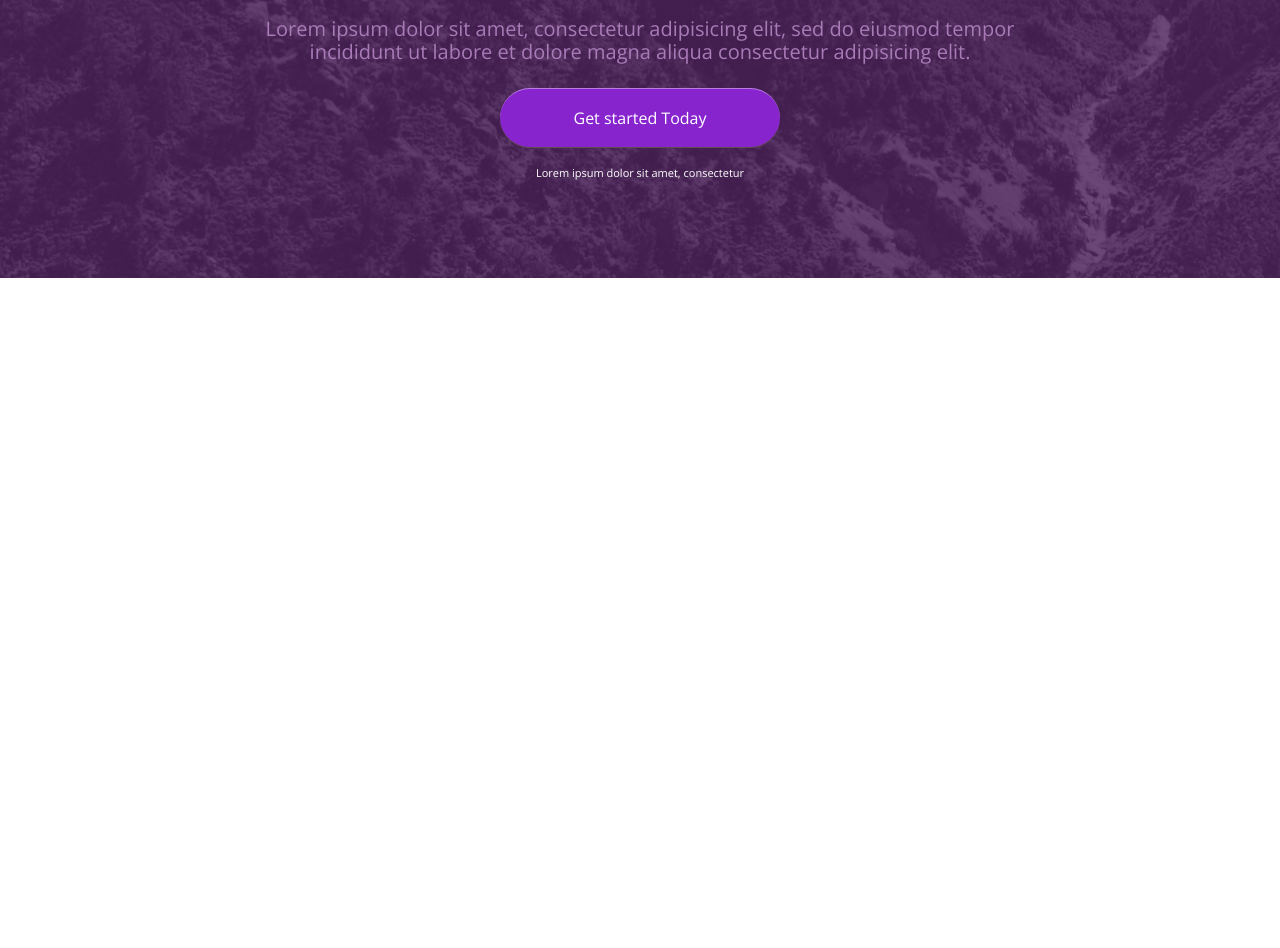
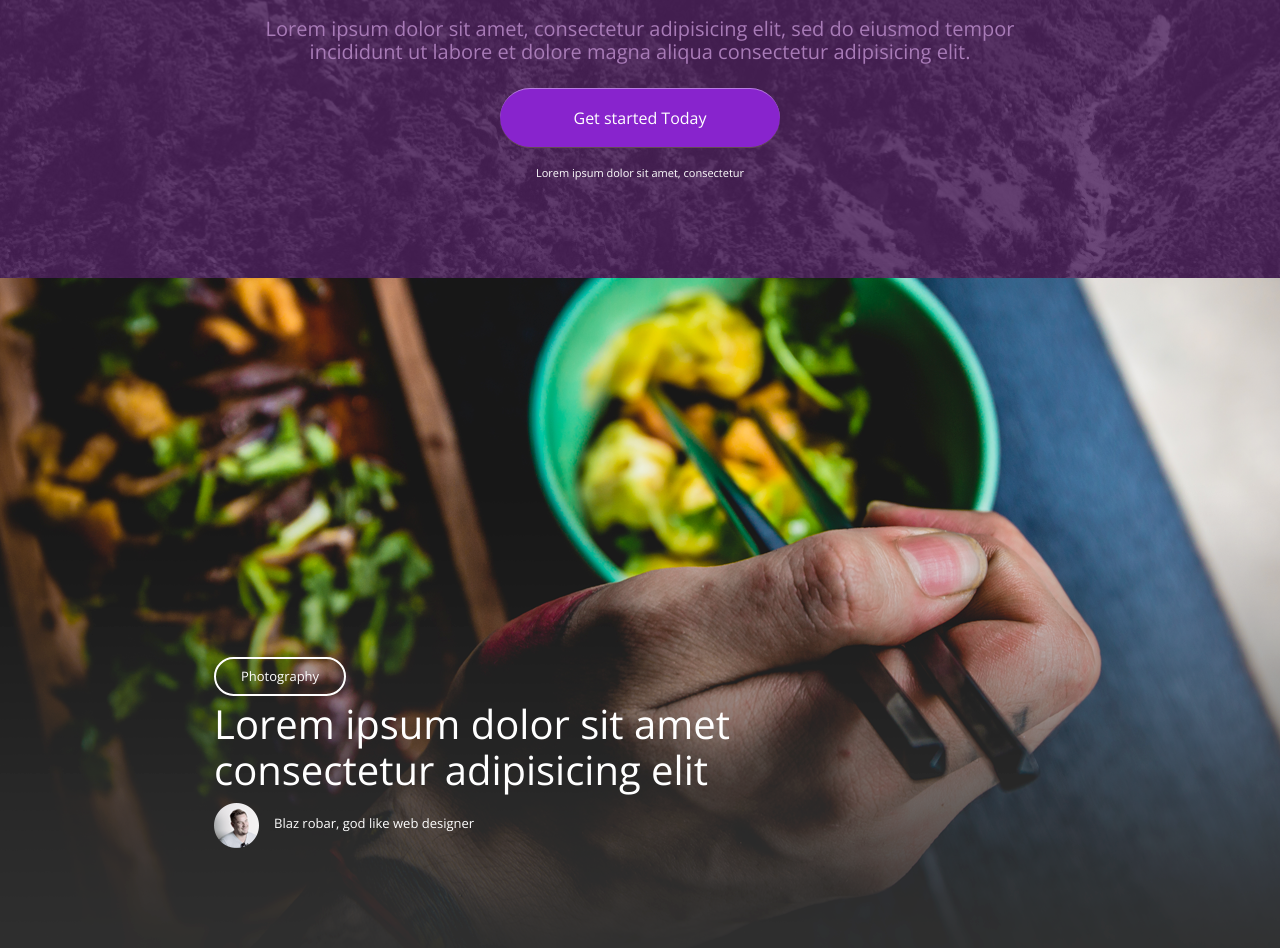
Before and after one commit to danieru0/pex, a website: page index.html in a window 1280 px wide. Shown: the part 2710-3658 px from the top of the page. Before the commit the page ends 2988 px from the top, so only its background shows below. Drawn offline with nearby package versions, Linux system fonts and the light colour scheme.

Commit message:
added section features article

```diff
--- a/index.html
+++ b/index.html
@@ -14,7 +14,7 @@
 <body>
     <nav class="nav" id="nav">
         <div class="nav__logo">
-            <a href="#"><img src="imgs/pex.png"></a>
+            <a href="#"><img src="imgs/pex.png" alt="Pex - "></a>
             <h1>Photoshop Website template</h1>
         </div>
         <button id="nav-btn" class="nav__hamburger-button"><span class="fa fa-bars" aria-hidden="true"></span></button>
@@ -62,7 +62,7 @@
                 <p>Lorem ipsum dolor sit amet, consectetur adipisicing elit, sed do eiusmod tempor incididunt ut labore et dolore magna aliqua. Ut enim ad minim veniam, quis nostrud </p>
             </div>
         </div>
-        <img class="features__point" src="imgs/features-point.png">
+        <img class="features__point" src="imgs/features-point.png" alt="">
     </section>
     <section class="pink">
         <h2>Wicked & whack, bang bang boo</h2>
@@ -86,7 +86,14 @@
         </div>
     </section>
     <article class="features-article">
-
+        <div class="features-article__content">
+            <p class="features-article__content-tag">Photography</p>
+            <h2><a href="#">Lorem ipsum dolor sit amet consectetur adipisicing elit</a></h2>
+            <div class="features-article__content-author">
+                <img src="imgs/Author.png" alt="">
+                <p class="features-article__content-author__desc">Blaz robar, god like web designer</p>
+            </div>
+        </div>
     </article>
 <script src="js/menu.js"></script>
 </body>
--- a/scss/style.scss
+++ b/scss/style.scss
@@ -464,3 +464,72 @@
 }
 
 // ----------* END IMAGE-STRETCH SECTION *-----------
+
+// ----------* FEATURES-ACRTICLE *-----------
+
+.features-article {
+    width: 100%;
+    height: 670px;
+    background-image: url("imgs/article-bg.png");
+    background-size: cover;
+    display: flex;
+    align-items: flex-end;
+    .features-article__content {
+        display: flex;
+        flex-direction: column;
+        align-items: flex-start;
+        margin-left: 214px;
+        margin-bottom: 100px;
+        .features-article__content-tag {
+            color: #ffffff;
+            font-family: open sans;
+            font-size: 13px;
+            border: 2px solid #ffffff;
+            padding-top: 10px;
+            padding-bottom: 10px;
+            padding-left: 25px;
+            padding-right: 25px;
+            border-radius: 2rem;
+            margin-bottom: -15px;
+        }
+        h2 {
+            max-width: 530px;
+            a {
+                color: #ffffff;
+                text-decoration: none;
+                font-family: open sans;
+                font-weight: 400;
+                font-size: 40px;
+                transition: 0.3s;
+                &:hover {
+                    color: darken(#fff, 30%);
+                }
+                &:focus {
+                    color: darken(#fff, 30%);
+                }
+            }
+        }
+        .features-article__content-author {
+            margin-top: -10px;
+            img {
+                float: left;
+            }
+            .features-article__content-author__desc {
+                color: #fff;
+                font-size: 13px;
+                font-family: open sans;
+                margin-left: 60px;
+            }
+        }
+    }
+}
+
+@media (max-width: 1010px) {
+    .features-article {
+        align-items: center;
+        justify-content: center;
+        .features-article__content {
+            margin: 0;
+        }
+    }
+}
```
Also changed, not shown: imgs/Author.png (added), imgs/article-bg.png (renamed from imgs/Post_Image.png), style.css.
